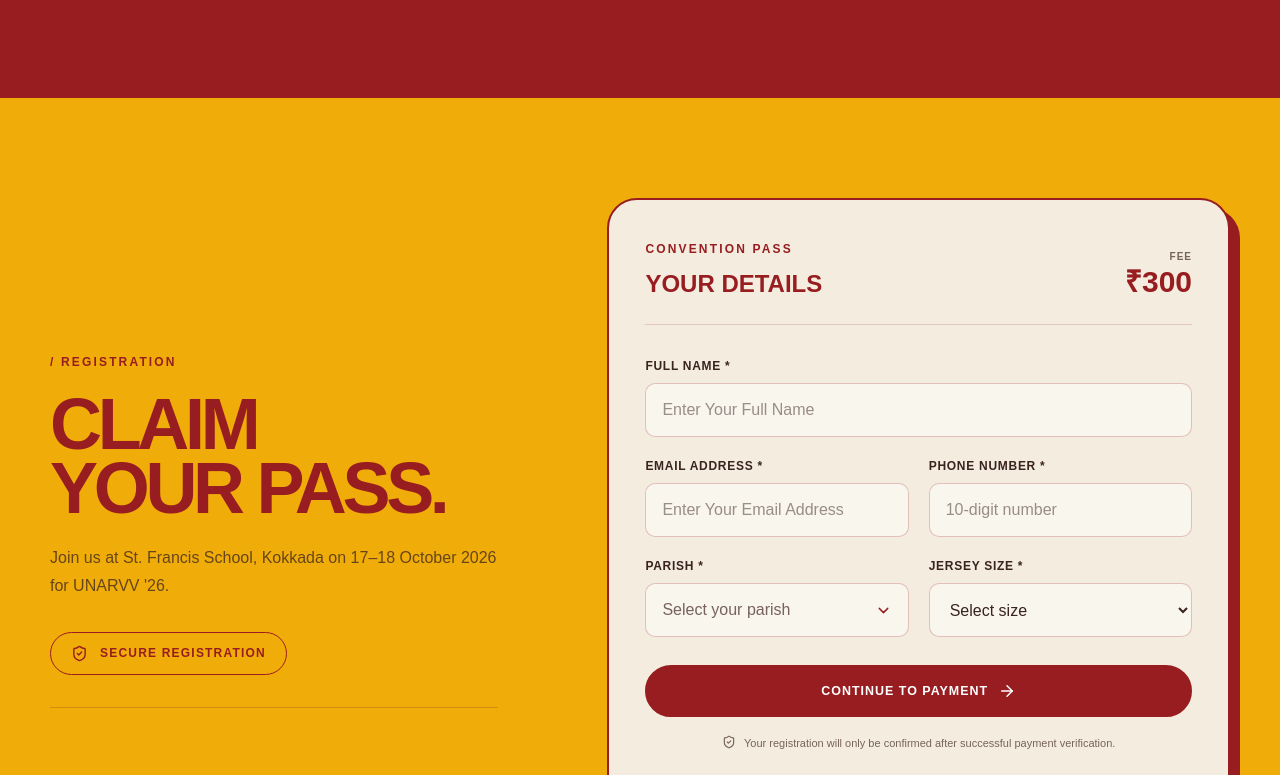
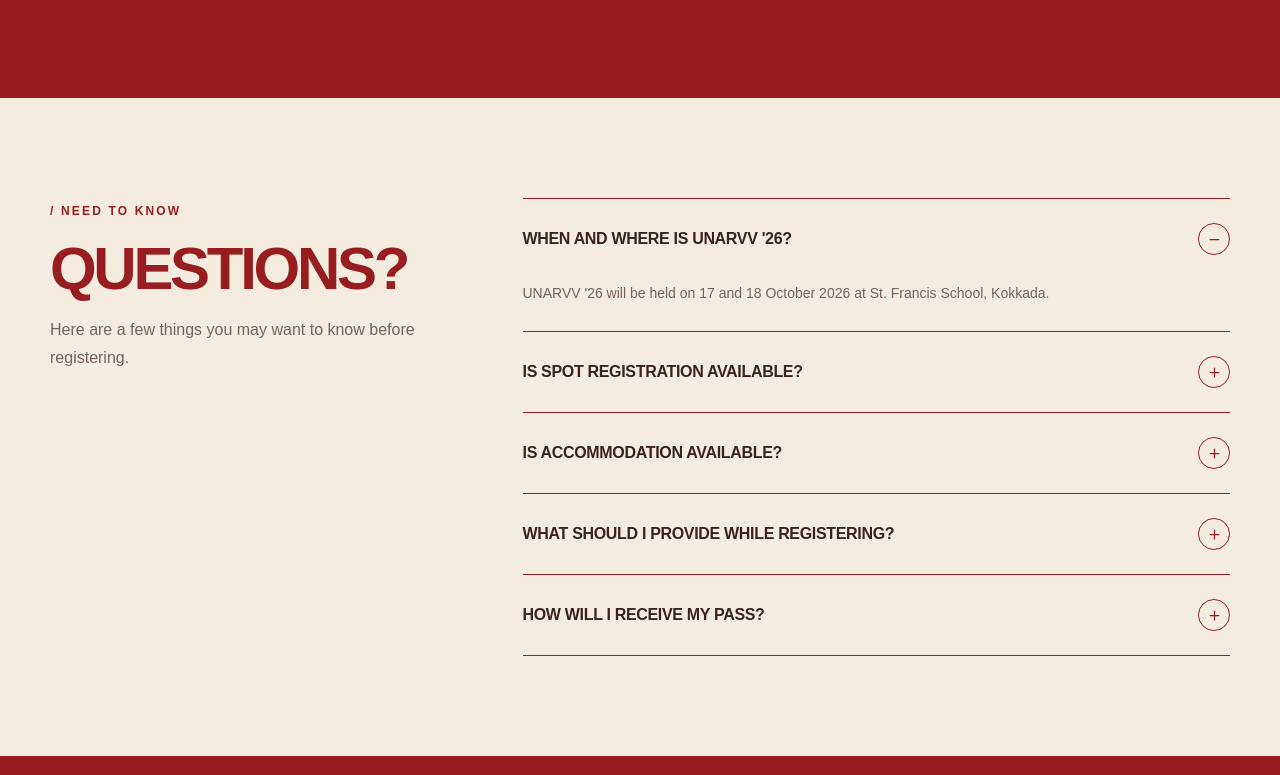
Before and after one commit to ashwathjohn/UnarvvWebsite, a React (Vite) app in the folder client/: page / in a window 1280 px wide. Shown: the part 3765-4540 px from the top of the page. Built offline with nearby package versions, Linux system fonts and the light colour scheme; no server answers.

Commit message:
Registration Commented

```diff
--- a/client/src/pages/Home.jsx
+++ b/client/src/pages/Home.jsx
@@ -24,7 +24,7 @@
         <Vision />
         <Experience />
         {/* <Schedule /> */}
-         <Registration />
+         {/* <Registration />  */}
         <FAQ />
       </main>
 
```
